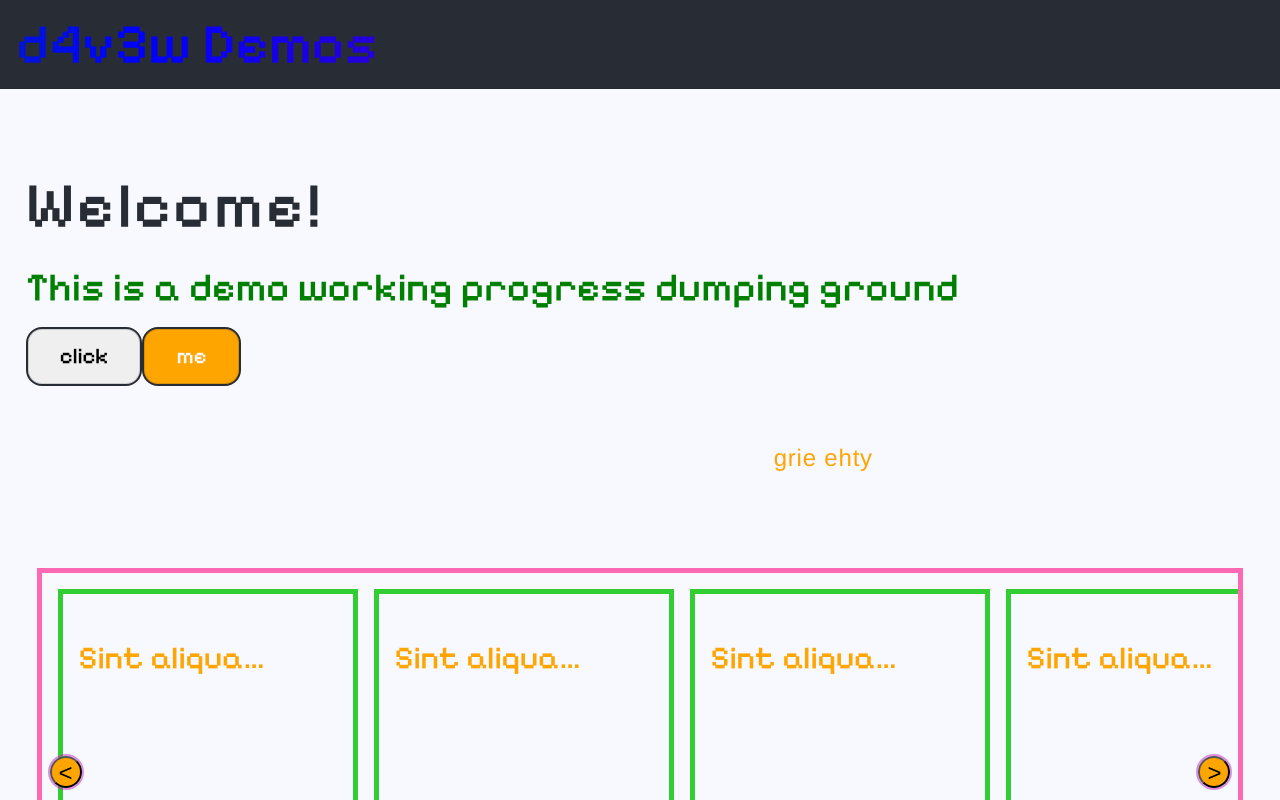
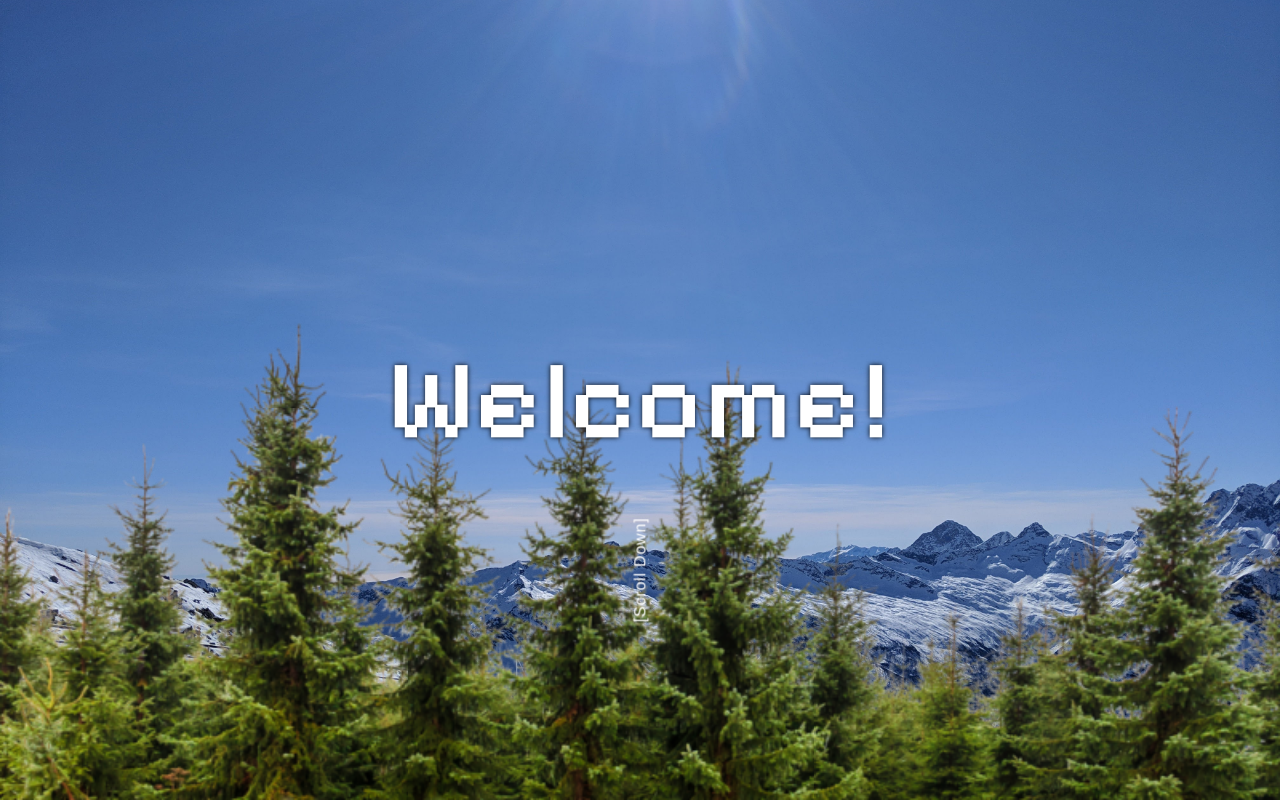
Before and after one commit to d4v3w/d4v3w-demos, a React (Create React App) app: page / in a window 1280 px wide. Shown: the top 800 px of the page. Built offline with nearby package versions, Linux system fonts and the light colour scheme; the HTML template or start-up script is replaced by a standard one; a web font is replaced by a local one.

Commit message:
Create Arrow + header scrolls over content

```diff
--- a/src/App.tsx
+++ b/src/App.tsx
@@ -1,17 +1,15 @@
 import { BrowserRouter, Route, Routes } from "react-router-dom";
 import { Cards } from "./components/Cards";
 import { Carousel } from "./components/Carousel";
-import { Page } from "./components/Page";
 import { Paralax } from "./components/Paralax";
 
 function App() {
   return (
     <BrowserRouter>
       <Routes>
-        <Route path="/" Component={Page}></Route>
+        <Route path="/" Component={Paralax}></Route>
         <Route path="/cards" Component={Cards}></Route>
         <Route path="/carousel" Component={Carousel}></Route>
-        <Route path="/paralax" Component={Paralax}></Route>
       </Routes>
     </BrowserRouter>
   );
--- /dev/null
+++ b/src/components/Arrow.module.css
@@ -0,0 +1,21 @@
+@import url("https://fonts.googleapis.com/css?family=Oswald");
+
+.container {
+  text-align: center;
+  z-index: 1000;
+  transform: translateZ(0);
+  position: absolute;
+  top: 20vw;
+}
+
+.link {
+  display: inline-flex;
+  align-items: center;
+  padding: 5px;
+  text-decoration: none;
+  transform: rotate(-90deg) translate3d(-300px, 0, 0);
+}
+
+.text {
+  color: white;
+}
--- /dev/null
+++ b/src/components/Arrow.tsx
@@ -0,0 +1,11 @@
+import styles from "./Arrow.module.css";
+
+export const Arrow = () => {
+  return (
+    <div className={styles.container}>
+      <a className={styles.link} href="#">
+        <span className={styles.text}>[Scroll Down]</span>
+      </a>
+    </div>
+  );
+};
--- a/src/components/Header.tsx
+++ b/src/components/Header.tsx
@@ -18,7 +18,7 @@ export const Header = ({
   onLogout,
   onCreateAccount,
 }: HeaderProps) => (
-  <header>
+  <header id="top">
     <div className={styles.header}>
       <div className={styles.masthead}>d4v3w Demos</div>
       {user ? (
--- a/src/components/Paralax.tsx
+++ b/src/components/Paralax.tsx
@@ -1,3 +1,7 @@
+import { Arrow } from "./Arrow";
+import { Button } from "./Button";
+import { Carousel } from "./Carousel";
+import { Dialog } from "./Dialog";
 import { Header } from "./Header";
 import styles from "./Paralax.module.css";
 
@@ -16,25 +20,26 @@ export const Paralax = () => {
           className={styles.foreground}
         />
         <h1 className={styles.title}>Welcome!</h1>
+        <Arrow />
       </header>
+      <section>
+        <Header />
+      </section>
       <section className={styles.section}>
-        <Header />
-        <p>
-          Aliquip dolor aliqua consequat commodo esse tempor minim excepteur
-          esse. Cillum enim tempor nisi aliqua et minim dolore. Labore eiusmod
-          ex consectetur sunt excepteur incididunt dolore. Pariatur exercitation
-          deserunt nostrud reprehenderit duis commodo esse fugiat ex eiusmod
-          proident Lorem. Irure officia voluptate eiusmod ullamco consectetur
-          nisi tempor et sit proident magna quis fugiat sunt.
-        </p>
-        <p>
-          Aliquip dolor aliqua consequat commodo esse tempor minim excepteur
-          esse. Cillum enim tempor nisi aliqua et minim dolore. Labore eiusmod
-          ex consectetur sunt excepteur incididunt dolore. Pariatur exercitation
-          deserunt nostrud reprehenderit duis commodo esse fugiat ex eiusmod
-          proident Lorem. Irure officia voluptate eiusmod ullamco consectetur
-          nisi tempor et sit proident magna quis fugiat sunt.
-        </p>
+        <h2>Carousel Demo</h2>
+        <p>Scroll the carousel below to see the demo in action:</p>
+        <Carousel />
+      </section>
+      <section className={styles.section}>
+        <h2>Dialog Demo</h2>
+        <p>Click the button below to see the dialog demo in action:</p>
+        <Dialog label={"click"} primary />
+      </section>
+      <section className={styles.section}>
+        <h2>Button Demo</h2>
+        <p>Click and hover the buttons below see them in action:</p>
+        <Button label={"click"} primary={true} />
+        <Button label={"me"} primary={false} />
       </section>
     </div>
   );
--- a/src/components/header.module.css
+++ b/src/components/header.module.css
@@ -7,6 +7,8 @@
   font-size: calc(10px + 2vmin);
   color: white;
   padding: 1rem;
+  z-index: 100;
+  transform: translateZ(0);
 }
 
 .masthead {
```
